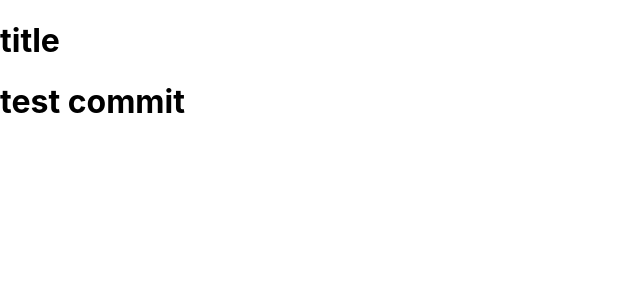
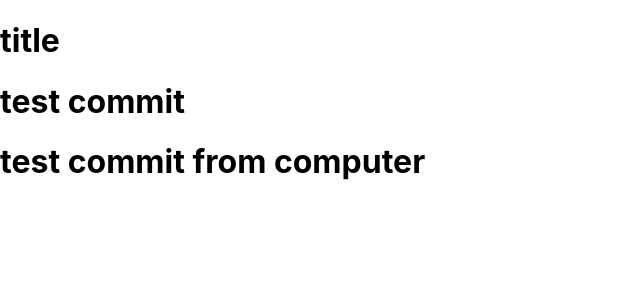
Before and after one commit to misterplain/hpNotePad, a React (Create React App) app in the folder frontend/: page / in a window 1280 px wide. Shown: the top 300 px of the page, without its empty margins (0-640 px from the left). Built offline with nearby package versions, Linux system fonts and the light colour scheme.

Commit message:
commit from computer

```diff
--- a/frontend/src/App.js
+++ b/frontend/src/App.js
@@ -6,6 +6,7 @@ function App() {
     <>
       <h1>title</h1>
       <h1>test commit</h1>
+      <h1>test commit from computer</h1>
     </>
   );
 }
```
